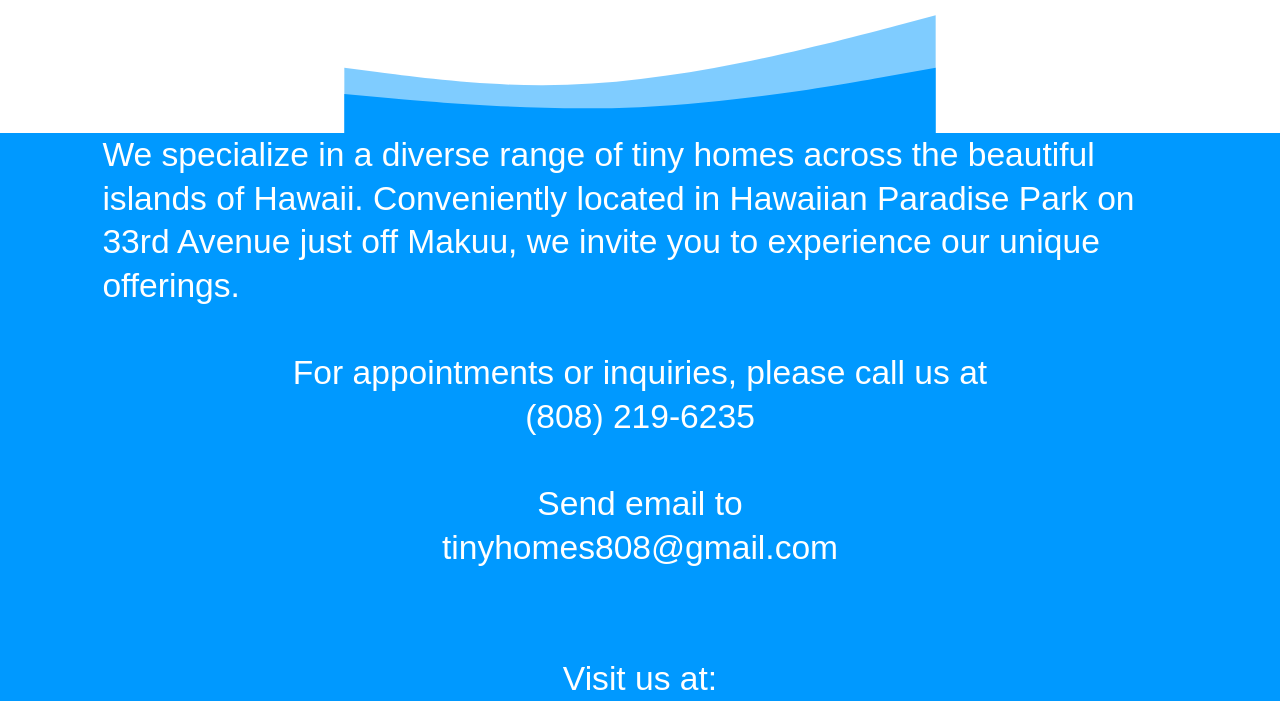
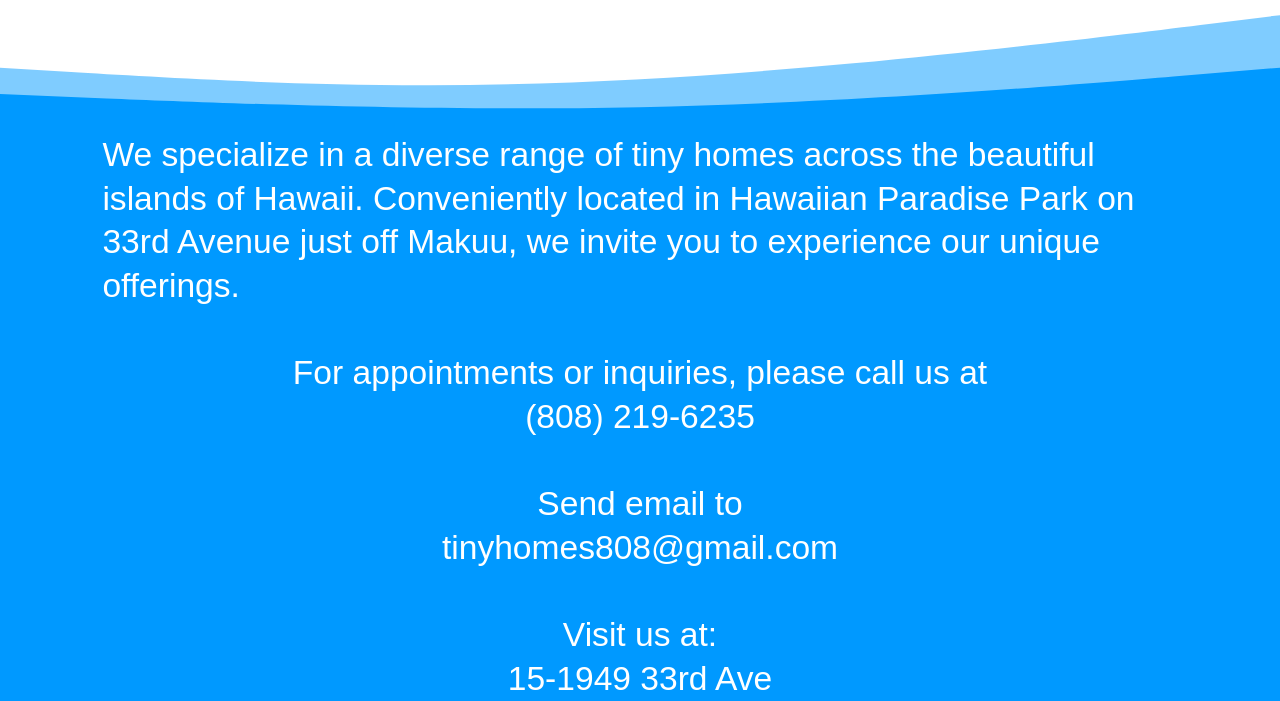
Before and after one commit to DxPxL/TinyHomes808, a plain HTML site: page index.html in a window 1280 px wide. Shown: the part 396-1097 px from the top of the page. Drawn offline with Linux system fonts and the light colour scheme.

Commit message:
Add files via upload

```diff
--- a/index.html
+++ b/index.html
@@ -42,28 +42,19 @@
 			});
 		});
 
-
 		lightbox.init();
 	</script>
 	<link rel="stylesheet" href="photoswipe/photoswipe.css">
 	<link rel="stylesheet" href="css/style.css">
 </head>
 <body>
-
 	<div class="two alt-two">
 		<h1>Tiny Homes 808
 		  <span>Aloha and Welcome</span>
 		  <div class="topcorner"><div class="textlink blacklink"><a href=“tel:+8082196235”>(808) 219-6235</a></div></div>
 		</h1>
-
 	</div>
-
-
-
-
-
 	<div class="container">
-
 		<div class="pswp-gallery " id="my-gallery">
 				<a href="images/1.jpg"
 				data-pswp-width="1200"
@@ -94,13 +85,12 @@
 				<img src="images/thumbs/3.jpg" alt="Capsule Home" />
 			</a>
   		</div>
-
 	</div>
 	<footer id="footer">
 
 		<div class="wave-container">
 
-	  <svg xmlns="http://www.w3.org/2000/svg" viewBox="0 0 1440 319">
+			<svg xmlns="http://www.w3.org/2000/svg" viewBox="0 0 1440 319" preserveAspectRatio="none">
 
 				<path fill="#0099ff" fill-opacity="1" d="M0,224L120,234.7C240,245,480,267,720,256C960,245,1200,203,1320,181.3L1440,160L1440,320L1320,320C1200,320,960,320,720,320C480,320,240,320,120,320L0,320Z"></path>
 
@@ -112,20 +102,20 @@
 		<div style = "text-align: left">We specialize in a diverse range of tiny homes across the beautiful islands of Hawaii. Conveniently located in Hawaiian Paradise Park on 33rd Avenue just off Makuu, we invite you to experience our unique offerings. </div>
 		<br />
 		For appointments or inquiries, please call us at <div class="textlink"><a href=“tel:+8082196235”>(808) 219-6235</a></div><br />
-Send email to <div class="textlink"><a href=emailto:tinyhomes808@gmail.com”>tinyhomes808@gmail.com</a></div><br /><br />
+		Send email to <div class="textlink"><a href=emailto:tinyhomes808@gmail.com”>tinyhomes808@gmail.com</a></div>
+		<br />
 		Visit us at:
-<br /><br />
+		<br />
 		15-1949 33rd Ave<br />
 		Kea'au, Hawaii 96749
 		<br /><br />
 		Mahalo!
+		<br /><br />
 		</div>
-
 
 		</div>
 
 	</footer>
 
-
 </body>
 </html>
```
Lines whose indentation alone changed are shown as unchanged.
